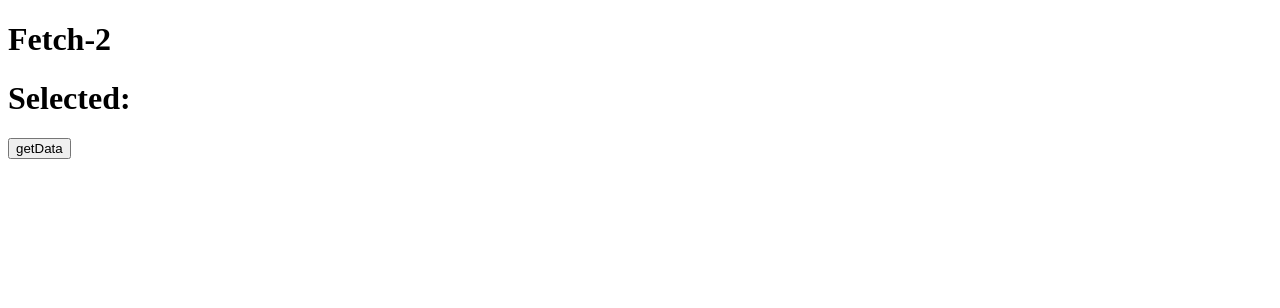
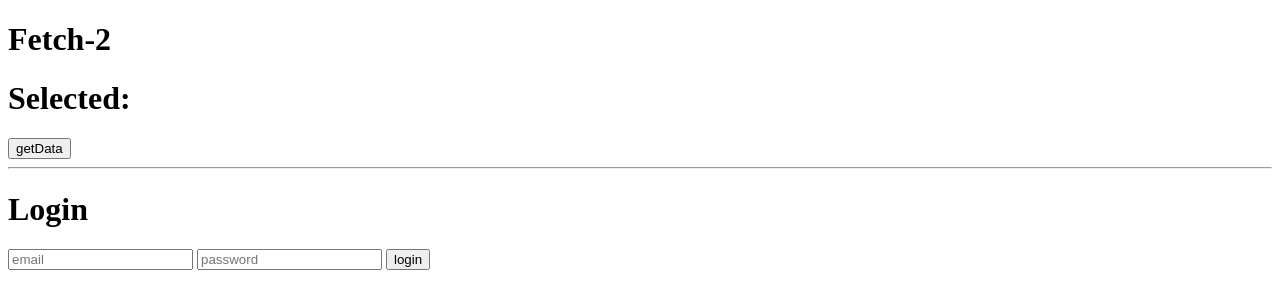
Before and after one commit to Otelbayev/JavaScript, a plain HTML site: page lesson46/index.html in a window 1280 px wide. Drawn offline with Linux system fonts and the light colour scheme.

Commit message:
Fetch Basic - 2

```diff
--- a/lesson46/index.html
+++ b/lesson46/index.html
@@ -9,6 +9,11 @@
     <h1 id="title">Fetch-2</h1>
     <h1 id="selected">Selected:</h1>
     <button id="btn" onclick="getData()">getData</button>
+    <hr />
+    <h1 id="log">Login</h1>
+    <input id="email" type="email" placeholder="email" />
+    <input id="password" type="password" placeholder="password" />
+    <button onclick="login()">login</button>
     <script src="./index.js"></script>
   </body>
 </html>
--- a/lesson46/index.js
+++ b/lesson46/index.js
@@ -27,10 +27,29 @@ async function onSelect(id) {
       Authorization: `Bearer`,
     },
     body: JSON.stringify({
-      login: "jasubrek",
-      password: 1604,
+      email: "jasurdev1604@gmail.com",
+      password: "Jasurbek2004",
     }),
   });
   let data = await res.json();
   selected.innerHTML += data?.name + ", ";
 }
+
+const login = () => {
+  fetch("http://localhost:8080/api/public/auth/login", {
+    method: "POST",
+    headers: {
+      "Content-Type": "application/json",
+    },
+    body: JSON.stringify({
+      email: email.value,
+      password: password.value,
+    }),
+  })
+    .then((res) => res.json())
+    .then((res) => {
+      if (res?.authenticationToken) {
+        log.innerHTML = "Welcome uka!";
+      }
+    });
+};
```
